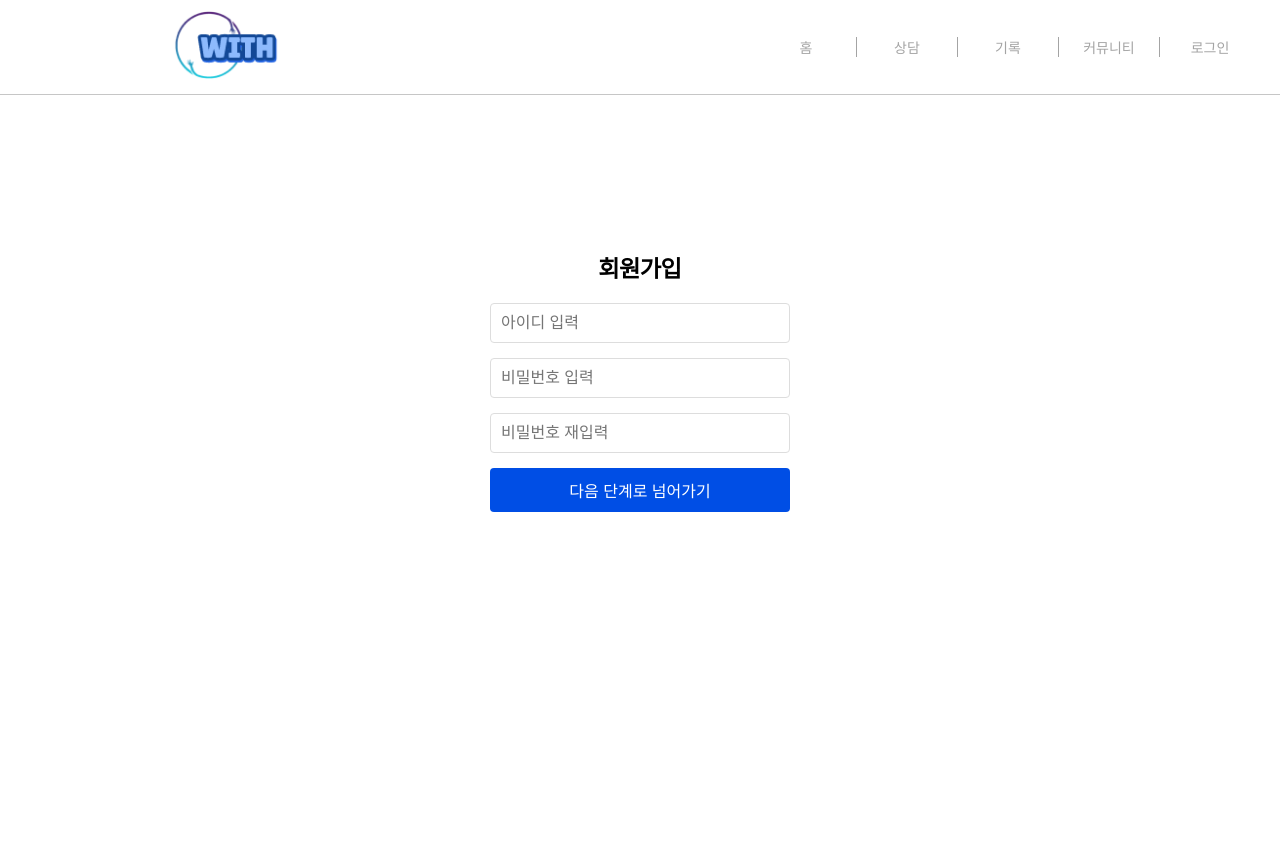
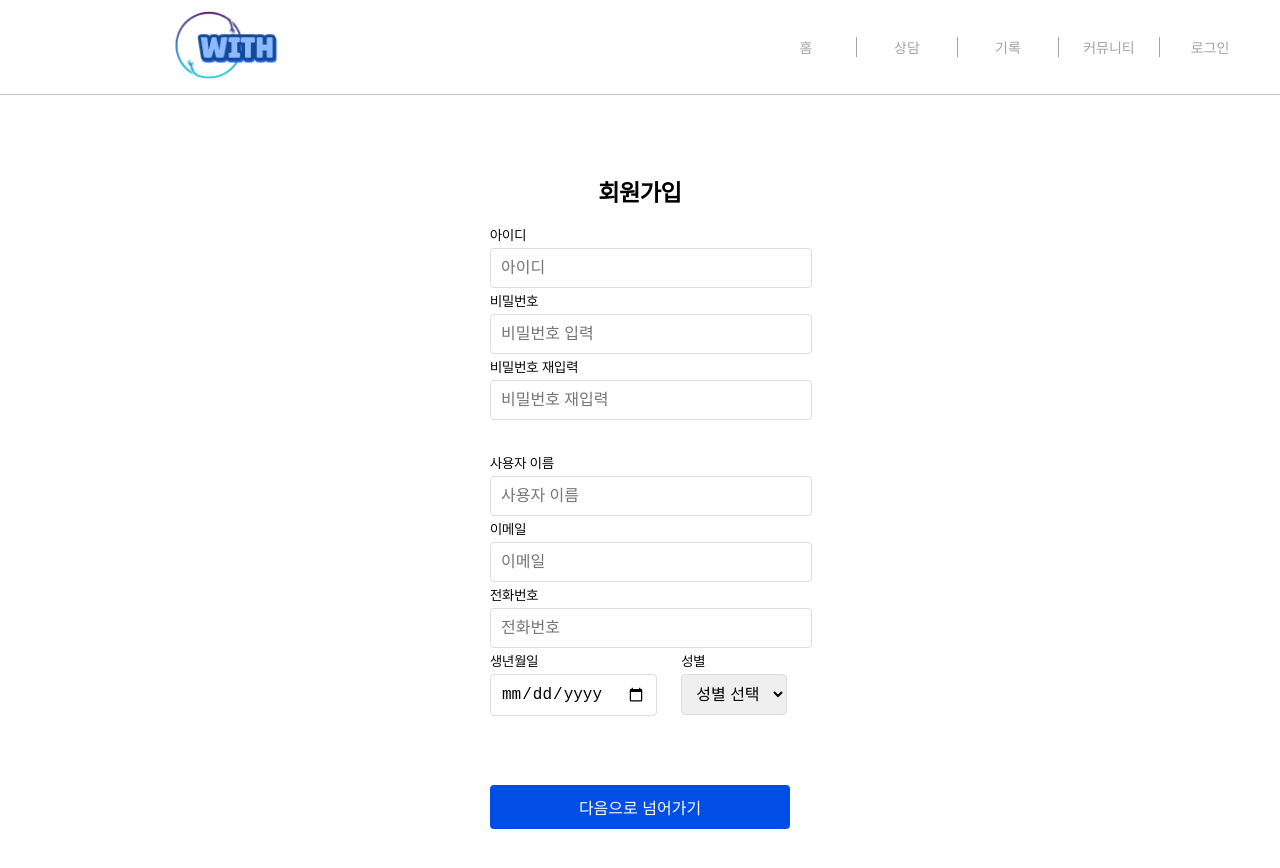
Before and after one commit to yerroong/Reverseinha_team_front, a React (Create React App) app in the folder reverse/: page /signup in a window 1280 px wide. Shown: the top 868 px of the page. Before the commit the page ends 800 px from the top, so only its background shows below. Built offline with nearby package versions, Linux system fonts and the light colour scheme; a web font is replaced by a local one; what axios-mock-adapter would draw is missing.

Commit message:
signup and header

```diff
--- a/reverse/src/components/Header.jsx
+++ b/reverse/src/components/Header.jsx
@@ -1,4 +1,4 @@
-import React from 'react';
+import React, { useEffect, useState } from 'react';
 import styled from 'styled-components';
 import { useLocation, Link } from 'react-router-dom';
 import '../style.css';
@@ -71,7 +71,25 @@ const Navigation = styled.nav`
 const Header = () => {
   const location = useLocation();
   const path = location.pathname;
-  const token = localStorage.getItem('accessToken');
+  const [token, setToken] = useState(localStorage.getItem('access_token')); // 키 이름 통일
+
+  useEffect(() => {
+    const handleStorageChange = () => {
+      setToken(localStorage.getItem('access_token')); // 키 이름 통일
+    };
+
+    window.addEventListener('storage', handleStorageChange);
+
+    // Clean up event listener on component unmount
+    return () => {
+      window.removeEventListener('storage', handleStorageChange);
+    };
+  }, []);
+
+  useEffect(() => {
+    // 사용자가 로그인했는지 여부를 확인하는 추가 로직을 사용할 수 있습니다.
+    setToken(localStorage.getItem('access_token')); // 키 이름 통일
+  }, [path]);
 
   return (
     <HeaderContainer className={path || "main"}>
--- a/reverse/src/pages/Login.jsx
+++ b/reverse/src/pages/Login.jsx
@@ -1,4 +1,4 @@
-import React, { useState }  from 'react';
+import React, { useState } from 'react';
 import styled from 'styled-components';
 import Jointext from '../components/Login/Jointext';
 import Loginbutton from '../components/Login/Loginbutton';
@@ -39,7 +39,7 @@ const Login = () => {
                 password: password,
             });
             const { access_token } = response.data;
-            localStorage.setItem('accessToken', access_token);
+            localStorage.setItem('access_token', access_token);
             setError('');
             window.location.href = '/';
         } catch (error) {
--- a/reverse/src/pages/Signup.jsx
+++ b/reverse/src/pages/Signup.jsx
@@ -1,42 +1,43 @@
-import React, { useState }  from 'react';
+import React, { useState } from 'react';
 import styled from 'styled-components';
 import { useNavigate } from 'react-router-dom';
+import axiosInstance from './axiosInstance';
 
 const Container = styled.div`
   display: flex;
   flex-direction: column;
   align-items: center;
   justify-content: center;
-  height: 35rem;
+  height: 100vh;
 `;
 
 const Title = styled.h1`
-  font-size: 24px;
-  margin-bottom: 20px;
+  font-size: 1.5rem;
+  margin-bottom: 1.25rem;
 `;
 
 const Form = styled.form`
   display: flex;
   flex-direction: column;
-  width: 300px;
+  width: 18.75rem; /* 300px */
 `;
 
-const InputField = styled.input`
-  margin-bottom: 15px;
-  padding: 10px;
-  font-size: 16px;
-  border: 1px solid #ddd;
-  border-radius: 4px;
+const SelectField = styled.select`
+  margin-bottom: 1.25rem;
+  padding: 0.625rem;
+  font-size: 1rem;
+  border: 0.0625rem solid #ddd;
+  border-radius: 0.25rem;
   font-weight: 500;
 `;
 
 const Button = styled.button`
-  padding: 10px;
-  font-size: 16px;
-  background-color: #004EE5;
+  padding: 0.625rem;
+  font-size: 1rem;
+  background-color: #004ee5;
   color: white;
   border: none;
-  border-radius: 4px;
+  border-radius: 0.25rem;
   cursor: pointer;
   font-weight: 500;
 
@@ -45,17 +46,56 @@ const Button = styled.button`
   }
 `;
 
-//에러메세지 출력
 const Error = styled.div`
   color: red;
-  font-size: 12px;
-  margin-bottom: 10px;
+  font-size: 0.75rem;
+  margin-bottom: 0.625rem;
+`;
+
+const FieldGroup = styled.div`
+  margin-bottom: 1.875rem;
+`;
+
+const Label = styled.label`
+  font-size: 0.875rem;
+  margin-bottom: 0.3125rem;
+  display: block;
+`;
+
+const Row = styled.div`
+  display: flex;
+  justify-content: space-between;
+  margin-bottom: 1.25rem;
+  gap: 0.625rem;
+`;
+
+const HalfWidthInput = styled.input`
+  width: 80%;
+  padding: 0.625rem;
+  font-size: 1rem;
+  border: 0.0625rem solid #ddd;
+  border-radius: 0.25rem;
+  margin-bottom: 0.3125rem;
+`;
+
+const FullWidthInput = styled.input`
+  width: 100%;
+  padding: 0.625rem;
+  font-size: 1rem;
+  border: 0.0625rem solid #ddd;
+  border-radius: 0.25rem;
+  margin-bottom: 0.3125rem;
 `;
 
 const Signup = () => {
   const navigate = useNavigate();
   const [formValues, setFormValues] = useState({
+    id: '',
     username: '',
+    email: '',
+    birth_date: '',
+    gender: '',
+    phone_number: '',
     password: '',
     confirmPassword: '',
   });
@@ -72,11 +112,11 @@ const Signup = () => {
     });
   };
 
-  const handleSubmit = (event) => {
+  const handleSubmit = async (event) => {
     event.preventDefault();
-    const { username, password, confirmPassword } = formValues;
+    const { id, username, email, birth_date, gender, phone_number, password, confirmPassword } = formValues;
 
-    if (!username || !password || !confirmPassword) {
+    if (!id || !username || !email || !birth_date || !gender || !phone_number || !password || !confirmPassword) {
       setErrors({ ...errors, emptyFields: true });
       return;
     } else {
@@ -90,41 +130,111 @@ const Signup = () => {
       setErrors({ ...errors, passwordMismatch: false });
     }
 
+    try {
+      const response = await axiosInstance.post('/with/signup/', {
+        id: id,
+        username: username,
+        email: email,
+        birth_date: birth_date,
+        gender: gender,
+        phone_number: phone_number,
+        password: password,
+        password_confirm: confirmPassword,
+      });
+
+      if (response.status !== 201) {
+        throw new Error('Network response was not ok');
+      }
+
       navigate('/signtest');
+    } catch (error) {
+      console.error('회원가입 요청에 문제가 발생했습니다:', error.response || error);
+      alert('회원가입에 실패했습니다. 다시 시도해주세요.');
+    }
   };
 
   return (
     <Container>
       <Title>회원가입</Title>
       <Form onSubmit={handleSubmit}>
-        {errors.emptyFields && (
-          <Error>모두 입력해주세요</Error>
-        )}
-        <InputField
+        {errors.emptyFields && <Error>모두 입력해주세요</Error>}
+        <FieldGroup>
+          <Label>아이디</Label>
+          <FullWidthInput
             type="text"
-          name="username"
-          placeholder="아이디 입력"
-          value={formValues.username}
+            name="id"
+            placeholder="아이디"
+            value={formValues.id}
             onChange={handleChange}
           />
-        <InputField
+          <Label>비밀번호</Label>
+          <FullWidthInput
             type="password"
             name="password"
             placeholder="비밀번호 입력"
             value={formValues.password}
             onChange={handleChange}
           />
-        <InputField
+          <Label>비밀번호 재입력</Label>
+          <FullWidthInput
             type="password"
             name="confirmPassword"
             placeholder="비밀번호 재입력"
             value={formValues.confirmPassword}
             onChange={handleChange}
           />
-        {errors.passwordMismatch && (
-          <Error>비밀번호가 다릅니다</Error>
-        )}
-        <Button type="submit">다음 단계로 넘어가기</Button>
+        </FieldGroup>
+        <FieldGroup>
+          <Label>사용자 이름</Label>
+          <FullWidthInput
+            type="text"
+            name="username"
+            placeholder="사용자 이름"
+            value={formValues.username}
+            onChange={handleChange}
+          />
+          <Label>이메일</Label>
+          <FullWidthInput
+            type="email"
+            name="email"
+            placeholder="이메일"
+            value={formValues.email}
+            onChange={handleChange}
+          />
+          <Label>전화번호</Label>
+          <FullWidthInput
+            type="text"
+            name="phone_number"
+            placeholder="전화번호"
+            value={formValues.phone_number}
+            onChange={handleChange}
+          />
+          <Row>
+            <div style={{ width: '80%' }}>
+              <Label>생년월일</Label>
+              <HalfWidthInput
+                type="date"
+                name="birth_date"
+                value={formValues.birth_date}
+                onChange={handleChange}
+              />
+            </div>
+            <div style={{ width: '48%' }}>
+              <Label>성별</Label>
+              <SelectField
+                name="gender"
+                value={formValues.gender}
+                onChange={handleChange}
+              >
+                <option value="">성별 선택</option>
+                <option value="M">남자</option>
+                <option value="F">여자</option>
+              </SelectField>
+            </div>
+          </Row>
+        </FieldGroup>
+        {errors.passwordMismatch && <Error>비밀번호가 다릅니다</Error>}
+        <Button type="submit">다음으로 넘어가기</Button>
       </Form>
     </Container>
   );
```
Lines whose indentation alone changed are shown as unchanged.
